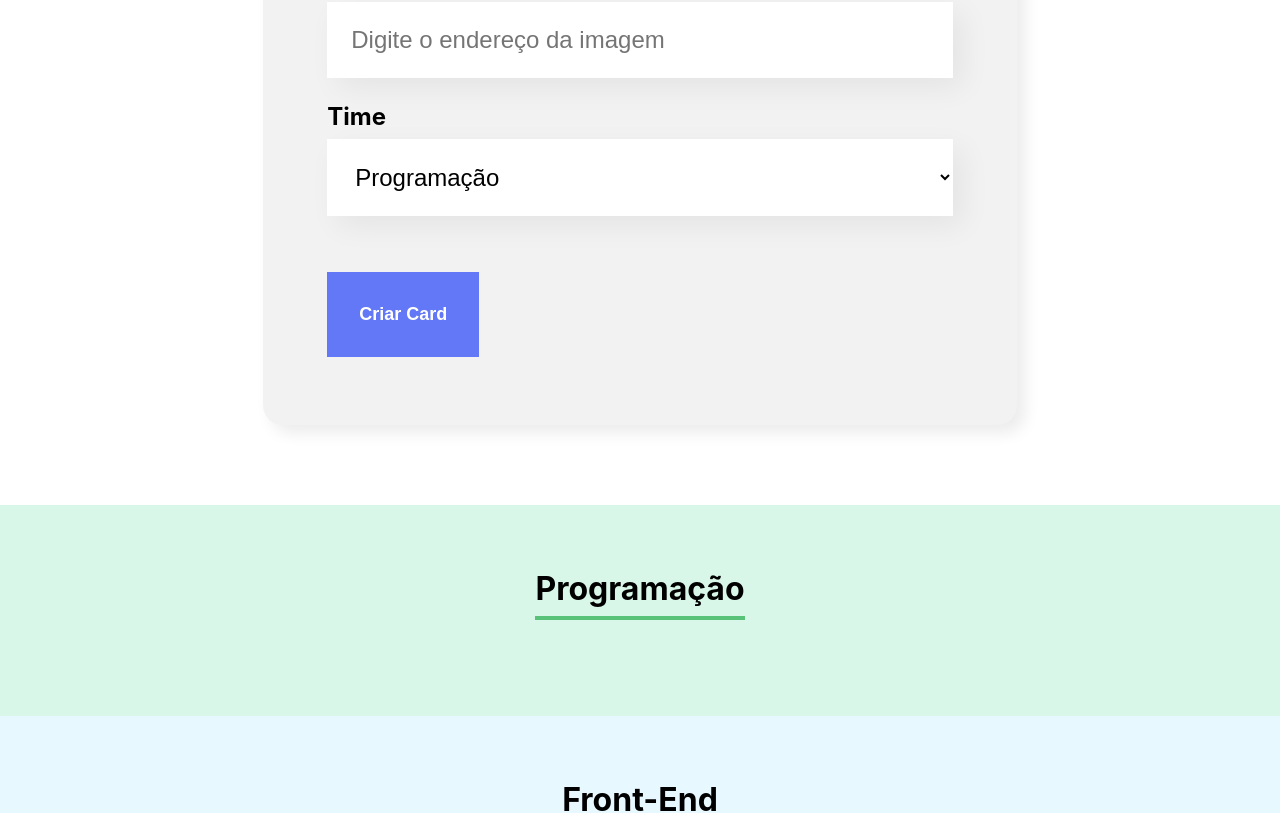
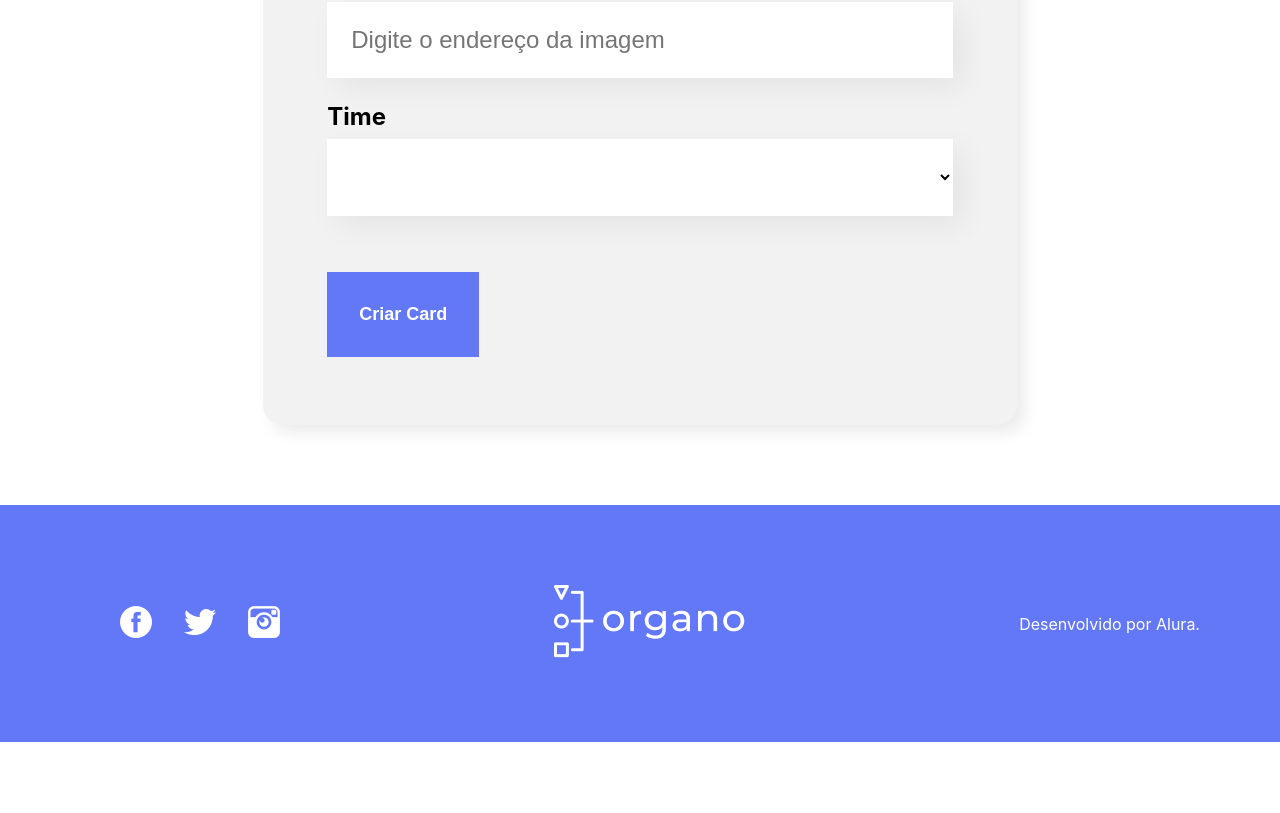
Before and after one commit to RenanVidal/Alura, a React (Create React App) app in the folder Organo/: page / in a window 1280 px wide. Shown: the part 996-1809 px from the top of the page. After the commit the page ends 1738 px from the top, so only its background shows below. Built offline with nearby package versions, Linux system fonts and the light colour scheme.

Commit message:
Projeto Organo - Parte I concluida

```diff
--- a/Organo/src/App.js
+++ b/Organo/src/App.js
@@ -2,6 +2,7 @@
 import Banner from './componentes/Banner';
 import Formulario from './componentes/Formulario';
 import Time from './componentes/Times';
+import Rodape from './componentes/Rodape';
 
 function App() {
 
@@ -46,7 +47,6 @@
   const [colaboradores, setColaboradores] = useState([]);
 
   const aoNovoColaboradorAdicionado = (colaborador) => {
-    console.log(colaborador);
     setColaboradores([...colaboradores, colaborador]);
   }
 
@@ -62,7 +62,7 @@
         corSecundaria={time.corSecundaria}
         colaboradores={colaboradores.filter(colaborador => colaborador.time === time.nome)}
       />)}
-
+      <Rodape />
     </div>
   );
 }
--- a/Organo/src/componentes/Colaborador/index.js
+++ b/Organo/src/componentes/Colaborador/index.js
@@ -1,9 +1,9 @@
 import './Colaborador.css';
 
-const Colaborador = (nome, imagem, cargo) => {
+const Colaborador = ({nome, imagem, cargo, corDeFundo}) => {
     return (
        <div className='colaborador'>
-            <div className='cabecalho'>
+            <div className='cabecalho' style={{backgroundColor:corDeFundo}}>
                 <img src={imagem} alt={nome} />
             </div>
             <div className='rodape'>
--- a/Organo/src/componentes/Formulario/index.js
+++ b/Organo/src/componentes/Formulario/index.js
@@ -19,7 +19,10 @@
             imagem,
             time
         });
-        console.log('Form foi submetido');
+        setNome('');
+        setCargo('');
+        setImagem('');
+        setTime('');
     }
 
     return (
--- a/Organo/src/componentes/ListaSuspensa/index.js
+++ b/Organo/src/componentes/ListaSuspensa/index.js
@@ -7,6 +7,7 @@
                 {props.label}
             </label>
             <select onChange={evento => props.aoAlterado(evento.target.value)} required={props.required} value={props.valor}>
+                <option value=''></option>
                 {props.itens.map(item => <option key={item}>{item}</option>)}
             </select>
         </div>
--- /dev/null
+++ b/Organo/src/componentes/Rodape/Rodape.css
@@ -0,0 +1,17 @@
+.footer {
+    background: #6278F7;
+    color: #FFF;
+    padding: 5rem;
+    display: flex;
+    justify-content: space-between;
+    align-items: center;
+}
+
+.footer ul li {
+    display: inline-block;
+    margin-right: 2rem;
+}
+
+.footer ul li:last-child {
+    margin-right: 0;
+}
--- /dev/null
+++ b/Organo/src/componentes/Rodape/index.js
@@ -0,0 +1,35 @@
+import './Rodape.css'
+
+const Rodape = () => {
+    return (<footer className="footer">
+        <section>
+            <ul>
+                <li>
+                    <a href="facebook.com" target="_blank">
+                        <img src="/imagens/fb.png" alt="Logo do Facebook" />
+                    </a>
+                </li>
+                <li>
+                    <a href="twitter.com" target="_blank">
+                        <img src="/imagens/tw.png" alt="Logo do Twitter" />
+                    </a>
+                </li>
+                <li>
+                    <a href="instagram.com" target="_blank">
+                        <img src="/imagens/ig.png" alt="Logo do Instagram" />
+                    </a>
+                </li>
+            </ul>
+        </section>
+        <section>
+            <img src="/imagens/logo.png" alt="" />
+        </section>
+        <section>
+            <p>
+                Desenvolvido por Alura.
+            </p>
+        </section>
+    </footer>)
+}
+
+export default Rodape
--- a/Organo/src/componentes/Times/index.js
+++ b/Organo/src/componentes/Times/index.js
@@ -3,14 +3,15 @@
 
 const Time = (props) => {
     return (
-        <section className='time' style={{backgroundColor: props.corSecundaria}}>
+        (props.colaboradores.length > 0) ? <section className='time' style={{backgroundColor: props.corSecundaria}}>
             <h3 style={{borderColor: props.corPrimaria}}>
                 {props.nome}
             </h3>
             <div className='colaboradores'>
-                {props.colaboradores.map(colaborador => <Colaborador nome={colaborador.nome} cargo={colaborador.cargo} imagem={colaborador.imagem}/>)}
+                {props.colaboradores.map(colaborador => <Colaborador key={colaborador.nome} nome={colaborador.nome} cargo={colaborador.cargo} imagem={colaborador.imagem} corDeFundo={props.corPrimaria} />)}
             </div>
         </section>
+        : ''
     );
 }
 
```
